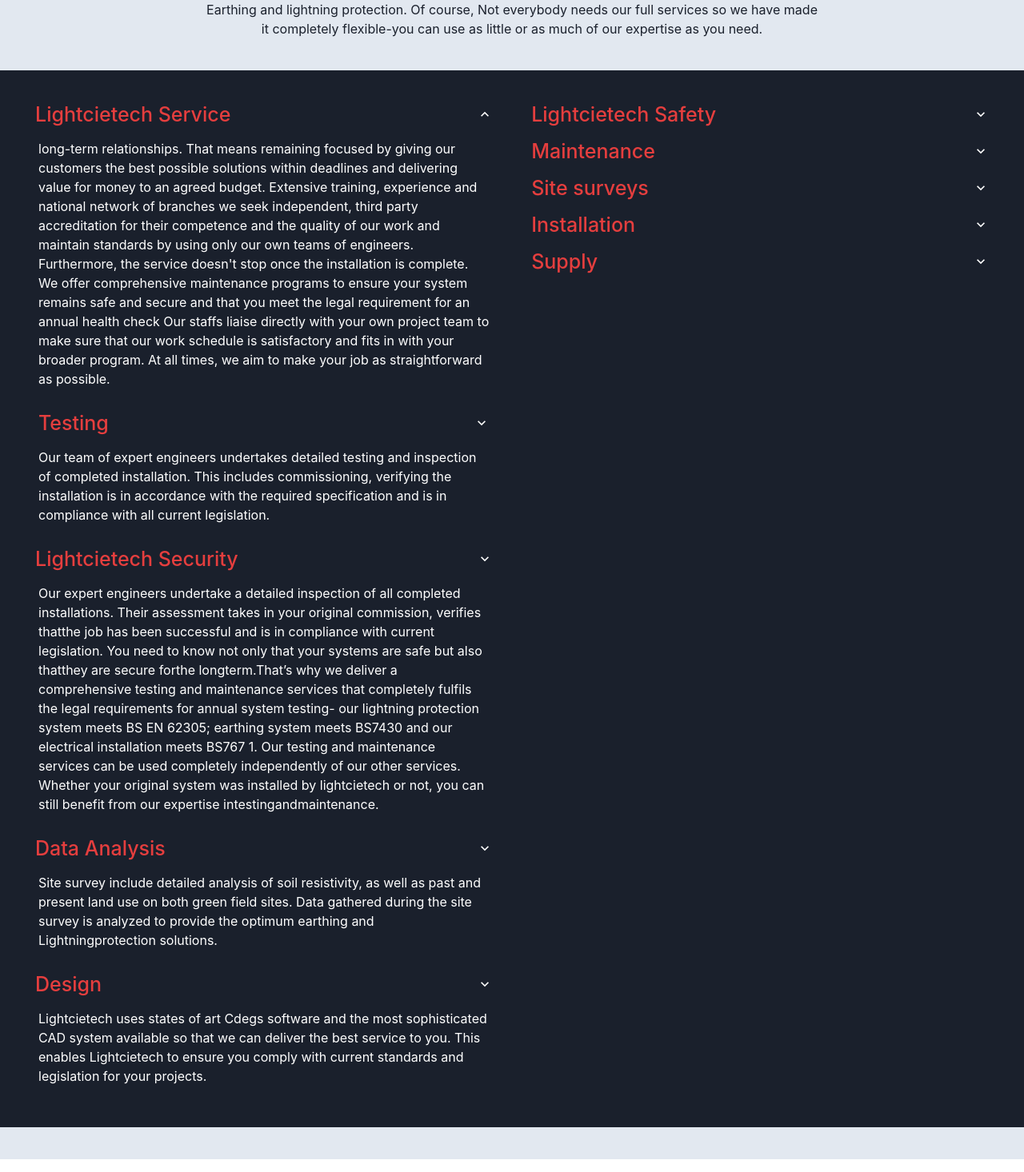
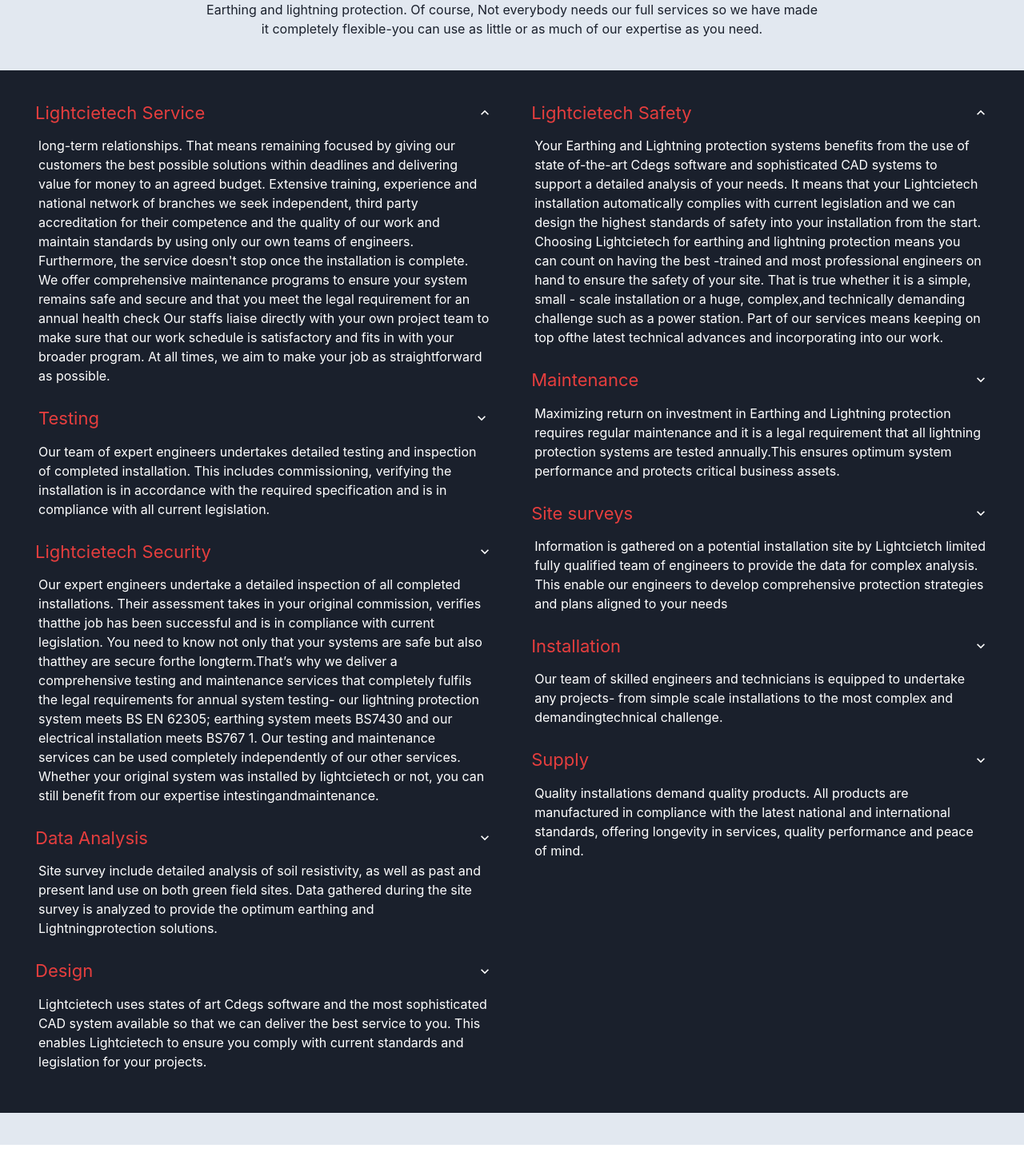
Before and after one commit to Abdulquadri-Mahmud/Litghtcietech-website, a React (Vite) app: page /service in a window 1280 px wide. Shown: the part 744-2210 px from the top of the page at 80% size. Built offline with nearby package versions, Linux system fonts and the light colour scheme.

Commit message:
Changes made on services component

```diff
--- a/src/Components/HomeComponents/Section2.jsx
+++ b/src/Components/HomeComponents/Section2.jsx
@@ -4,8 +4,6 @@
     List,
     ListItem,
     ListIcon,
-    OrderedList,
-    UnorderedList,
 } from '@chakra-ui/react';
 import { MdCheckCircle } from 'react-icons/md';
 
@@ -19,7 +17,7 @@
         </Box>
         <Flex justifyContent={'space-around'} pt={{md: 12, base: 5}} flexWrap={'wrap'}>
             <Box width={{md: '45%', base: '100%'}}>
-                <Image src='/bg1.jpg' maxW={'100%'} rounded={5}/>
+                <Image src='/bg1.jpg' maxW={'100%'} borderWidth={3} borderColor={'gray'} rounded={5}/>
             </Box>
             <Box width={{md: '50%', base: '100%'}} pt={{md: 0, base: 5}}>
                 <Text>
--- a/src/Components/ServicesComponent/ServicesSect.jsx
+++ b/src/Components/ServicesComponent/ServicesSect.jsx
@@ -31,7 +31,7 @@
                             <h2>
                             <AccordionButton py={{md: 2, base: 1}} px={3}>
                                 <Box as='span' flex='1' textAlign='left' >
-                                    <Heading fontWeight={500} fontSize={25} color={'red.500'}>Lightcietech Service</Heading>
+                                    <Heading fontWeight={400} fontSize={22} color={'red.500'}>Lightcietech Service</Heading>
                                 </Box>
                                 <AccordionIcon />
                             </AccordionButton>
@@ -46,7 +46,7 @@
                             <h2>
                             <AccordionButton>
                                 <Box as='span' flex='1' textAlign='left' >
-                                    <Heading fontWeight={500} fontSize={25} color={'red.500'}>Testing</Heading>
+                                    <Heading fontWeight={400} fontSize={22} color={'red.500'}>Testing</Heading>
                                 </Box>
                                 <AccordionIcon />
                             </AccordionButton>
@@ -61,7 +61,7 @@
                             <h2>
                             <AccordionButton py={{md: 2, base: 1}} px={3}>
                                 <Box as='span' flex='1' textAlign='left' >
-                                    <Heading fontWeight={500} fontSize={25} color={'red.500'}>Lightcietech Security</Heading>
+                                    <Heading fontWeight={400} fontSize={22} color={'red.500'}>Lightcietech Security</Heading>
                                 </Box>
                                 <AccordionIcon />
                             </AccordionButton>
@@ -85,7 +85,7 @@
                             <h2>
                             <AccordionButton py={{md: 2, base: 1}} px={3}>
                                 <Box as='span' flex='1' textAlign='left' >
-                                    <Heading fontWeight={500} fontSize={25} color={'red.500'}>Data Analysis</Heading>
+                                    <Heading fontWeight={400} fontSize={22} color={'red.500'}>Data Analysis</Heading>
                                 </Box>
                                 <AccordionIcon />
                             </AccordionButton>
@@ -100,7 +100,7 @@
                             <h2>
                             <AccordionButton py={{md: 2, base: 1}} px={3}>
                                 <Box as='span' flex='1' textAlign='left' >
-                                    <Heading fontWeight={500} fontSize={25} color={'red.500'}>Design</Heading>
+                                    <Heading fontWeight={400} fontSize={22} color={'red.500'}>Design</Heading>
                                 </Box>
                                 <AccordionIcon />
                             </AccordionButton>
@@ -114,12 +114,12 @@
                     </Accordion>
                 </Box>
                 <Box width={{md: '49%', base: '100%'}}>
-                    <Accordion allowMultiple>
+                    <Accordion defaultIndex={[0]} allowMultiple>
                         <AccordionItem border={'none'} _hover={{bg: 'none'}}>
                             <h2>
                             <AccordionButton py={{md: 2, base: 1}} px={3}>
                                 <Box as='span' flex='1' textAlign='left' >
-                                    <Heading fontWeight={500} fontSize={25} color={'red.500'}>Lightcietech Safety</Heading>
+                                    <Heading fontWeight={400} fontSize={22} color={'red.500'}>Lightcietech Safety</Heading>
                                 </Box>
                                 <AccordionIcon />
                             </AccordionButton>
@@ -134,7 +134,7 @@
                             <h2>
                             <AccordionButton py={{md: 2, base: 1}} px={3}>
                                 <Box as='span' flex='1' textAlign='left' >
-                                    <Heading fontWeight={500} fontSize={25} color={'red.500'}>Maintenance</Heading>
+                                    <Heading fontWeight={400} fontSize={22} color={'red.500'}>Maintenance</Heading>
                                 </Box>
                                 <AccordionIcon />
                             </AccordionButton>
@@ -151,7 +151,7 @@
                             <h2>
                             <AccordionButton py={{md: 2, base: 1}} px={3}>
                                 <Box as='span' flex='1' textAlign='left' >
-                                    <Heading fontWeight={500} fontSize={25} color={'red.500'}>Site surveys</Heading>
+                                    <Heading fontWeight={400} fontSize={22} color={'red.500'}>Site surveys</Heading>
                                 </Box>
                                 <AccordionIcon />
                             </AccordionButton>
@@ -166,7 +166,7 @@
                             <h2>
                             <AccordionButton py={{md: 2, base: 1}} px={3}>
                                 <Box as='span' flex='1' textAlign='left' >
-                                    <Heading fontWeight={500} fontSize={25} color={'red.500'}>Installation</Heading>
+                                    <Heading fontWeight={400} fontSize={22} color={'red.500'}>Installation</Heading>
                                 </Box>
                                 <AccordionIcon />
                             </AccordionButton>
@@ -181,7 +181,7 @@
                             <h2>
                             <AccordionButton py={{md: 2, base: 1}} px={3}>
                                 <Box as='span' flex='1' textAlign='left' >
-                                    <Heading fontWeight={500} fontSize={25} color={'red.500'}>Supply</Heading>
+                                    <Heading fontWeight={400} fontSize={22} color={'red.500'}>Supply</Heading>
                                 </Box>
                                 <AccordionIcon />
                             </AccordionButton>
--- a/src/index.css
+++ b/src/index.css
@@ -3,7 +3,7 @@
 @tailwind utilities;
 
 .deep{
-    background: rgb(161, 161, 161);
+    background: rgb(138, 137, 137);
 }
 
 .glass{
```
